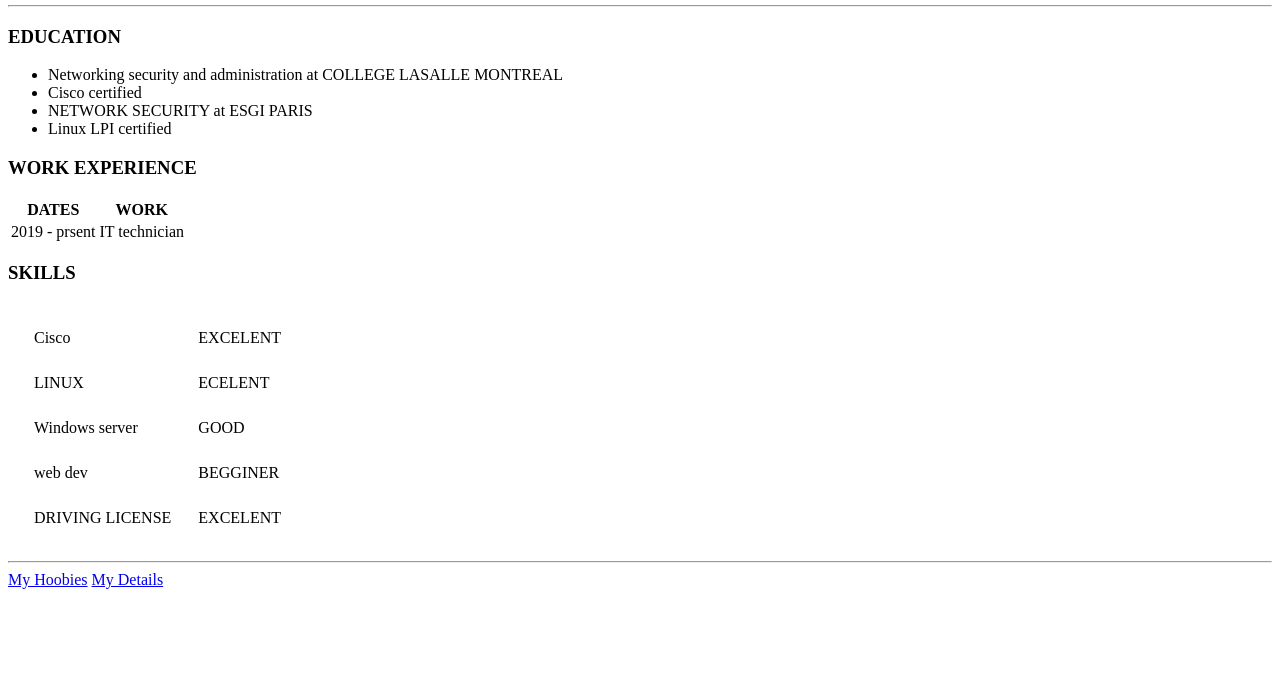
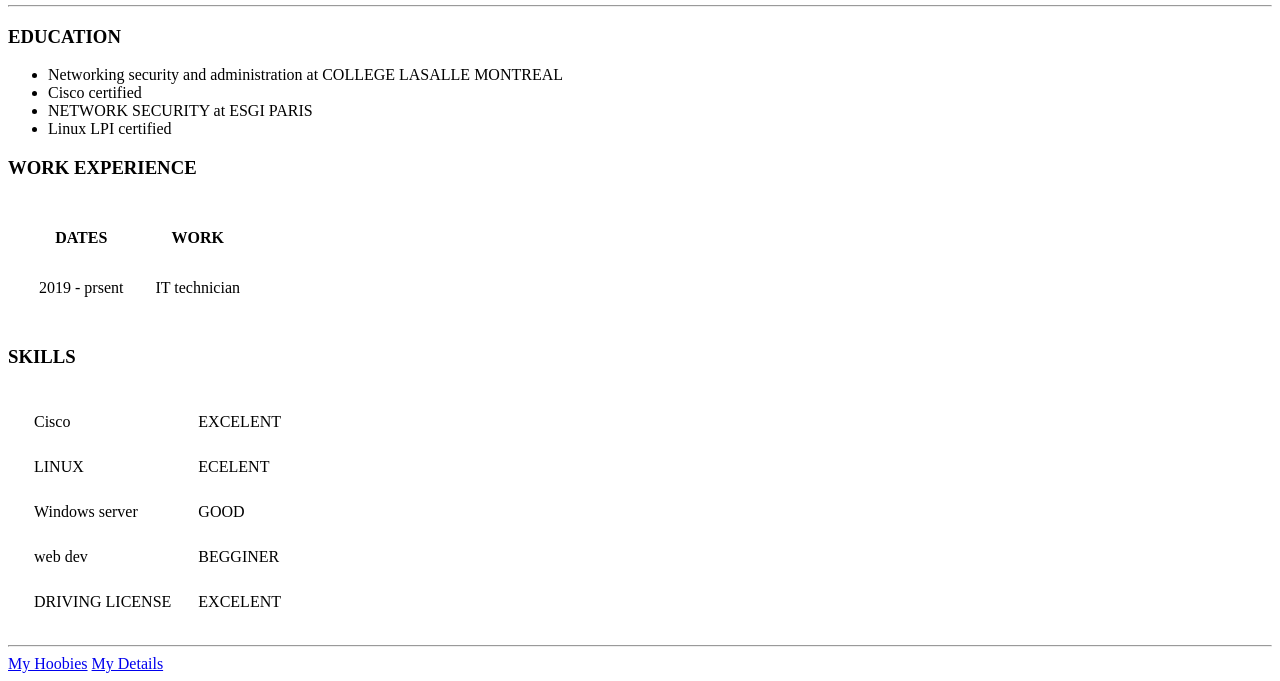
Before and after one commit to kaderam/CV-AMH, a plain HTML site: page index.html in a window 1280 px wide. Shown: the part 201-882 px from the top of the page. Before the commit the page ends 800 px from the top, so only its background shows below. Drawn offline with Linux system fonts and the light colour scheme.

Commit message:
add modifications in the index
changed the cellspacing

```diff
--- a/index.html
+++ b/index.html
@@ -28,7 +28,7 @@
 
     </ul>
     <h3>WORK EXPERIENCE</h3>
-    <table>
+    <table cellspacing="30">
         <thead>
             <th>DATES</th>
             <th>WORK</th>
```
